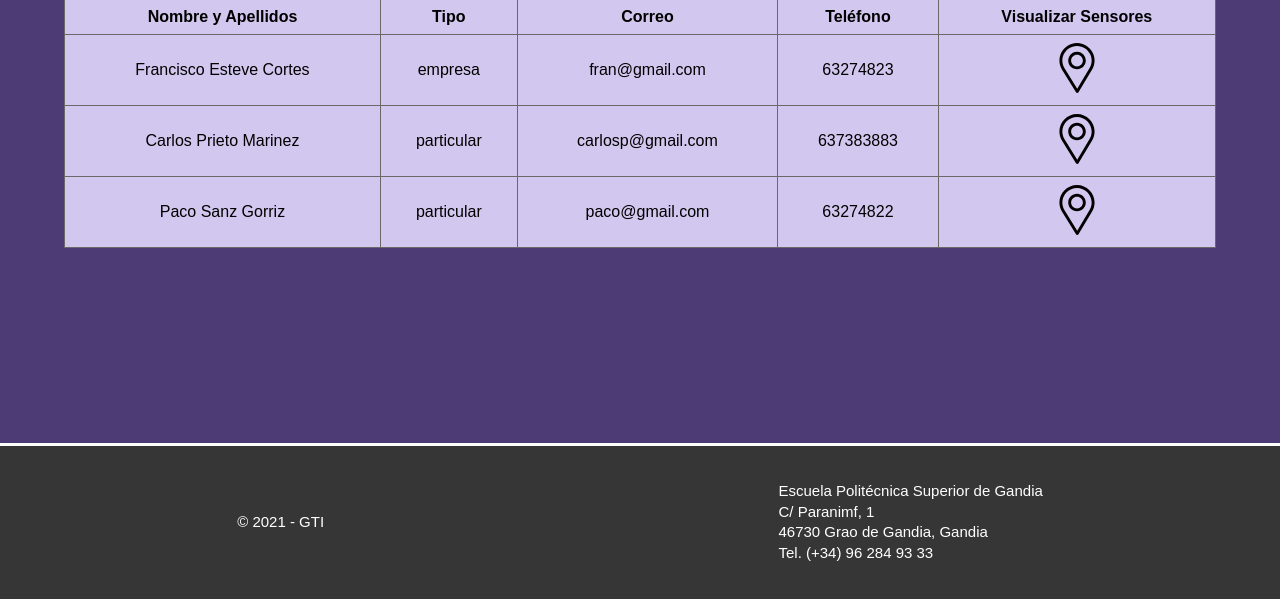
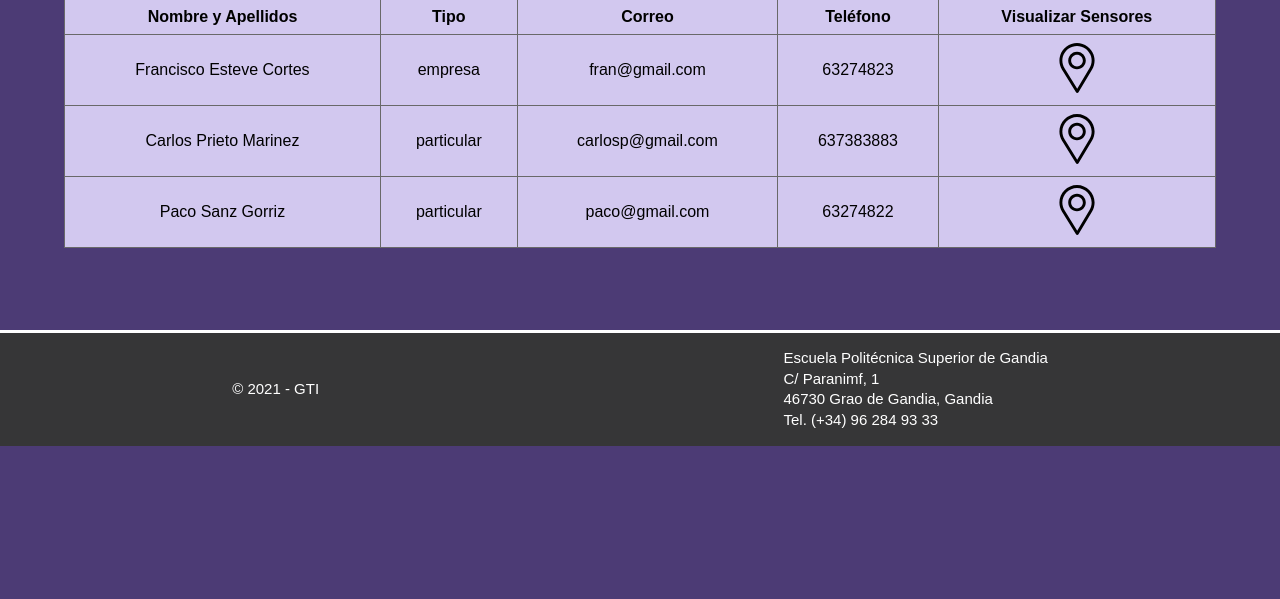
Before and after one commit to Sazzmubd/Proyecto-WEB, a PHP site: page /app/admin.html in a window 1280 px wide. Shown: the part 201-800 px from the top of the page. Run offline with PHP 8.4, Linux system fonts and the light colour scheme; data comes from the database, SQL or seed files in the repository.

Commit message:
footer ya corregido bien

```diff
--- a/src/app/admin.html
+++ b/src/app/admin.html
@@ -60,7 +60,7 @@
         </tr>
     </table>
 
-    <br><br><br>
+    <br>
 </main>
 
 <footer class="footer">
--- a/src/app/css/tablasClientes-style.css
+++ b/src/app/css/tablasClientes-style.css
@@ -96,7 +96,7 @@ h2{
     justify-content: space-around;
     align-items: center;
 
-    position: fixed;
+    position: relative;
     bottom: 0;
     left: 0;
     right: 0;
@@ -106,7 +106,6 @@ h2{
     background-color: #363637;
 
     margin: 0 auto 0 auto;
-    padding: 20px 10px;
 
 }
 table{
--- a/src/app/tablaSolicitudes.html
+++ b/src/app/tablaSolicitudes.html
@@ -64,7 +64,7 @@
     </tr>
   </table>
 
-  <br><br><br>
+  <br>
 </main>
 
 <!-- Footer -->
```
